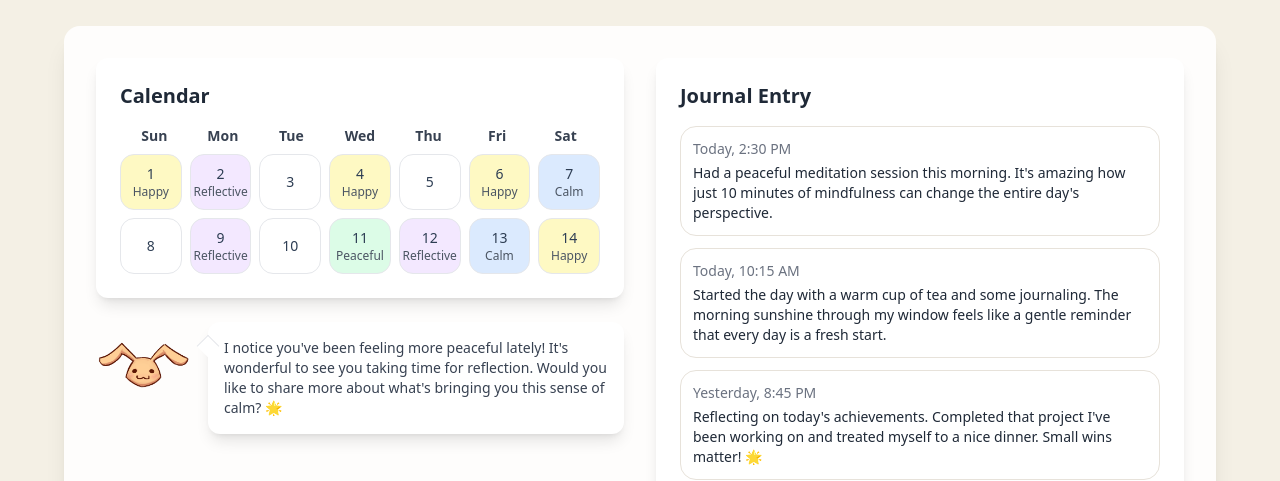
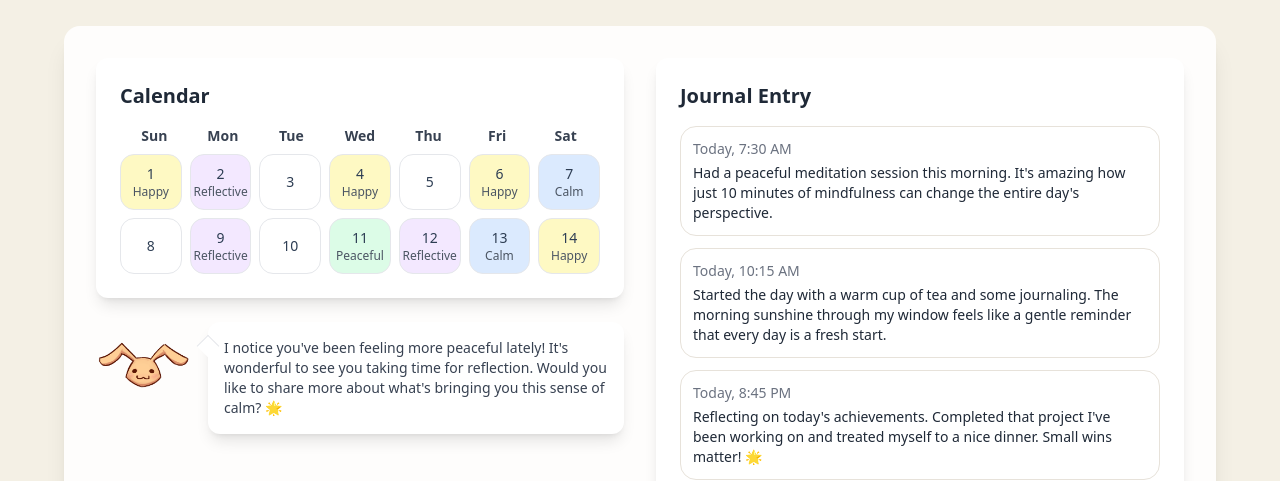
Before and after one commit to Algoltea/hopperhacksx, a Next.js app: page / in a window 1280 px wide. Shown: the part 1360-1841 px from the top of the page. Built offline with nearby package versions, Linux system fonts and the light colour scheme; no server answers.

Commit message:
Update sample journal entry timestamps for improved realism

```diff
--- a/src/app/page.tsx
+++ b/src/app/page.tsx
@@ -295,7 +295,7 @@ export default function Home() {
                   {/* Sample Entries */}
                   <div className="space-y-3">
                     <div className="p-3 border rounded-lg bg-white">
-                      <p className="text-sm text-gray-500 mb-1">Today, 2:30 PM</p>
+                      <p className="text-sm text-gray-500 mb-1">Today, 7:30 AM</p>
                       <p className="text-sm text-gray-800">Had a peaceful meditation session this morning. It&apos;s amazing how just 10 minutes of mindfulness can change the entire day&apos;s perspective.</p>
                     </div>
 
@@ -305,7 +305,7 @@ export default function Home() {
                     </div>
 
                     <div className="p-3 border rounded-lg bg-white">
-                      <p className="text-sm text-gray-500 mb-1">Yesterday, 8:45 PM</p>
+                      <p className="text-sm text-gray-500 mb-1">Today, 8:45 PM</p>
                       <p className="text-sm text-gray-800">Reflecting on today&apos;s achievements. Completed that project I&apos;ve been working on and treated myself to a nice dinner. Small wins matter! 🌟</p>
                     </div>
                   </div>
```
